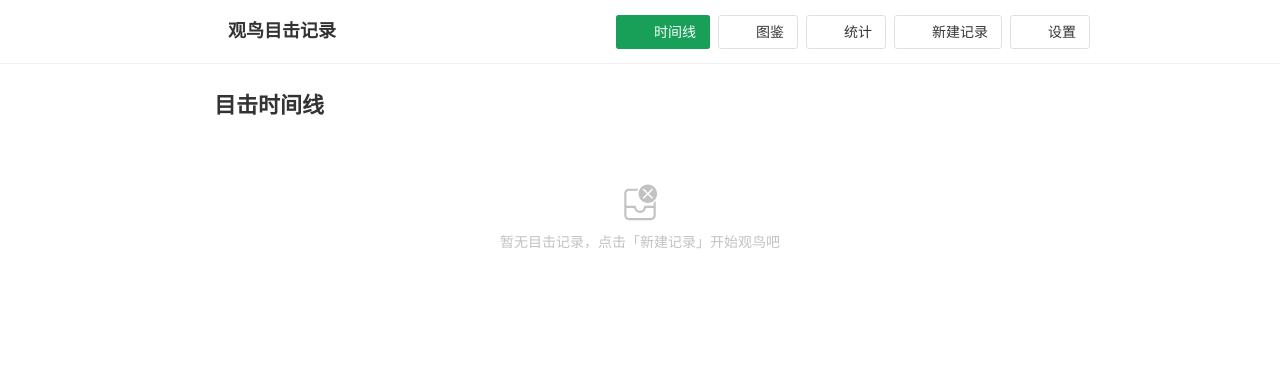
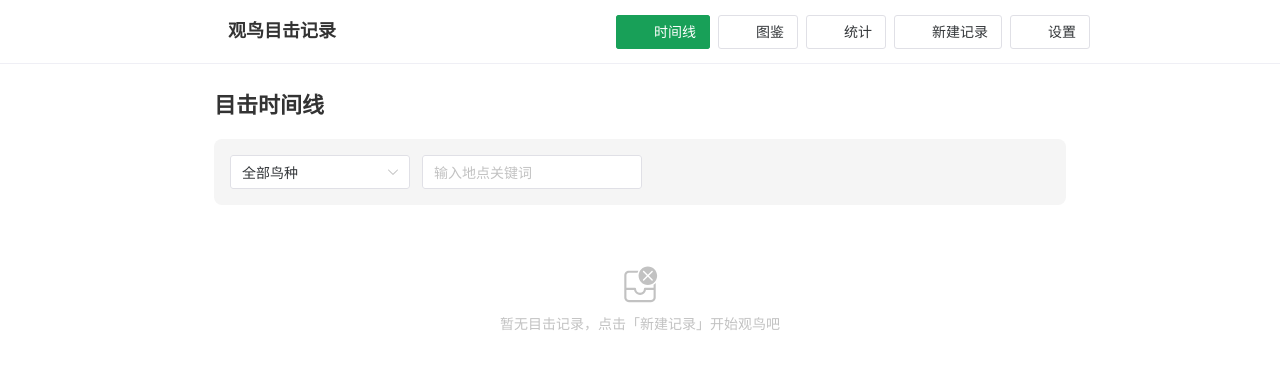
Before and after one commit to LcjGitHub/label-6174, a Vue app: page /sightings in a window 1280 px wide. Shown: the top 368 px of the page. Built offline with nearby package versions, Linux system fonts and the light colour scheme; some icons are missing.

Commit message:
.913020344866380:a9fc5c0834f010d18cf82bf71a9b8039_6a3223f70c67bd30596e62f6.6a3224a30c67bd30596e635c.6a3224a370f4f6d93ff1dd96:Trae CN.T(2026/6/17 12:37:55)
Co-authored-by: Cursor <cursoragent@cursor.com>

```diff
--- a/src/stores/sightings.ts
+++ b/src/stores/sightings.ts
@@ -65,6 +65,26 @@ export const useSightingsStore = defineStore('sightings', {
       return state.sightings
         .filter((s) => s.birdId === birdId)
         .sort((a, b) => dayjs(b.date).valueOf() - dayjs(a.date).valueOf())
+    },
+
+    /**
+     * 根据鸟种和地点关键词筛选目击记录，按日期倒序排列
+     * @param birdId 鸟种ID，为空字符串则不筛选鸟种
+     * @param locationKeyword 地点关键词，为空字符串则不筛选地点
+     */
+    getFilteredSightings: (state) => (birdId: string, locationKeyword: string): Sighting[] => {
+      let result = [...state.sightings]
+
+      if (birdId) {
+        result = result.filter((s) => s.birdId === birdId)
+      }
+
+      if (locationKeyword.trim()) {
+        const keyword = locationKeyword.trim().toLowerCase()
+        result = result.filter((s) => s.location.toLowerCase().includes(keyword))
+      }
+
+      return result.sort((a, b) => dayjs(b.date).valueOf() - dayjs(a.date).valueOf())
     },
 
     /**
--- a/src/views/SightingsList.vue
+++ b/src/views/SightingsList.vue
@@ -1,5 +1,5 @@
 <script setup lang="ts">
-import { computed } from 'vue'
+import { ref, computed } from 'vue'
 import { useRouter } from 'vue-router'
 import dayjs from 'dayjs'
 import {
@@ -13,13 +13,33 @@ import {
   NTag,
   NImage,
   NText,
+  NSelect,
+  NInput,
 } from 'naive-ui'
 import { useSightingsStore } from '@/stores/sightings'
 
 const router = useRouter()
 const store = useSightingsStore()
 
-const sightings = computed(() => store.sortedSightings)
+const selectedBirdId = ref('')
+const locationKeyword = ref('')
+
+const birdOptions = computed(() => [
+  { label: '全部鸟种', value: '' },
+  ...store.birds.map((bird) => ({
+    label: bird.name,
+    value: bird.id,
+  })),
+])
+
+const sightings = computed(() =>
+  store.getFilteredSightings(selectedBirdId.value, locationKeyword.value)
+)
+
+function handleClearFilters(): void {
+  selectedBirdId.value = ''
+  locationKeyword.value = ''
+}
 
 /**
  * 格式化日期显示
@@ -47,9 +67,39 @@ function handleDelete(id: string): void {
   <div class="sightings-page">
     <h2 class="page-title">目击时间线</h2>
 
+    <div class="filter-bar">
+      <NSpace :size="12" wrap>
+        <NSelect
+          v-model:value="selectedBirdId"
+          :options="birdOptions"
+          placeholder="选择鸟种"
+          style="width: 180px"
+          clearable
+        />
+        <NInput
+          v-model:value="locationKeyword"
+          placeholder="输入地点关键词"
+          style="width: 220px"
+          clearable
+        />
+        <NButton
+          v-if="selectedBirdId || locationKeyword"
+          size="small"
+          @click="handleClearFilters"
+        >
+          清空筛选
+        </NButton>
+      </NSpace>
+    </div>
+
     <NEmpty
-      v-if="sightings.length === 0"
+      v-if="sightings.length === 0 && !selectedBirdId && !locationKeyword"
       description="暂无目击记录，点击「新建记录」开始观鸟吧"
+      style="margin-top: 60px"
+    />
+    <NEmpty
+      v-else-if="sightings.length === 0"
+      description="没有符合筛选条件的记录"
       style="margin-top: 60px"
     />
 
@@ -132,10 +182,17 @@ function handleDelete(id: string): void {
 }
 
 .page-title {
-  margin: 0 0 24px;
+  margin: 0 0 16px;
   font-size: 22px;
   font-weight: 600;
   color: #333;
+}
+
+.filter-bar {
+  margin-bottom: 24px;
+  padding: 16px;
+  background: #f5f5f5;
+  border-radius: 8px;
 }
 
 .sighting-card {
```
